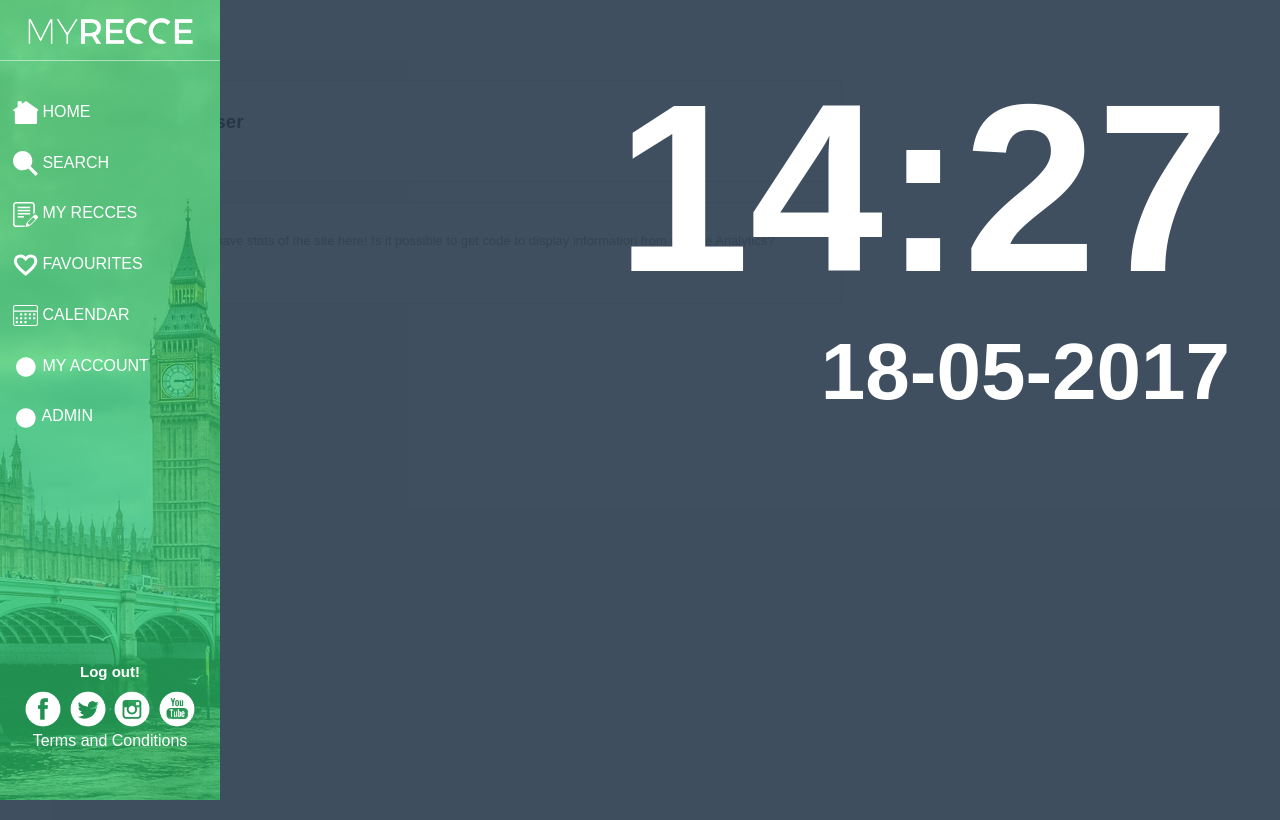
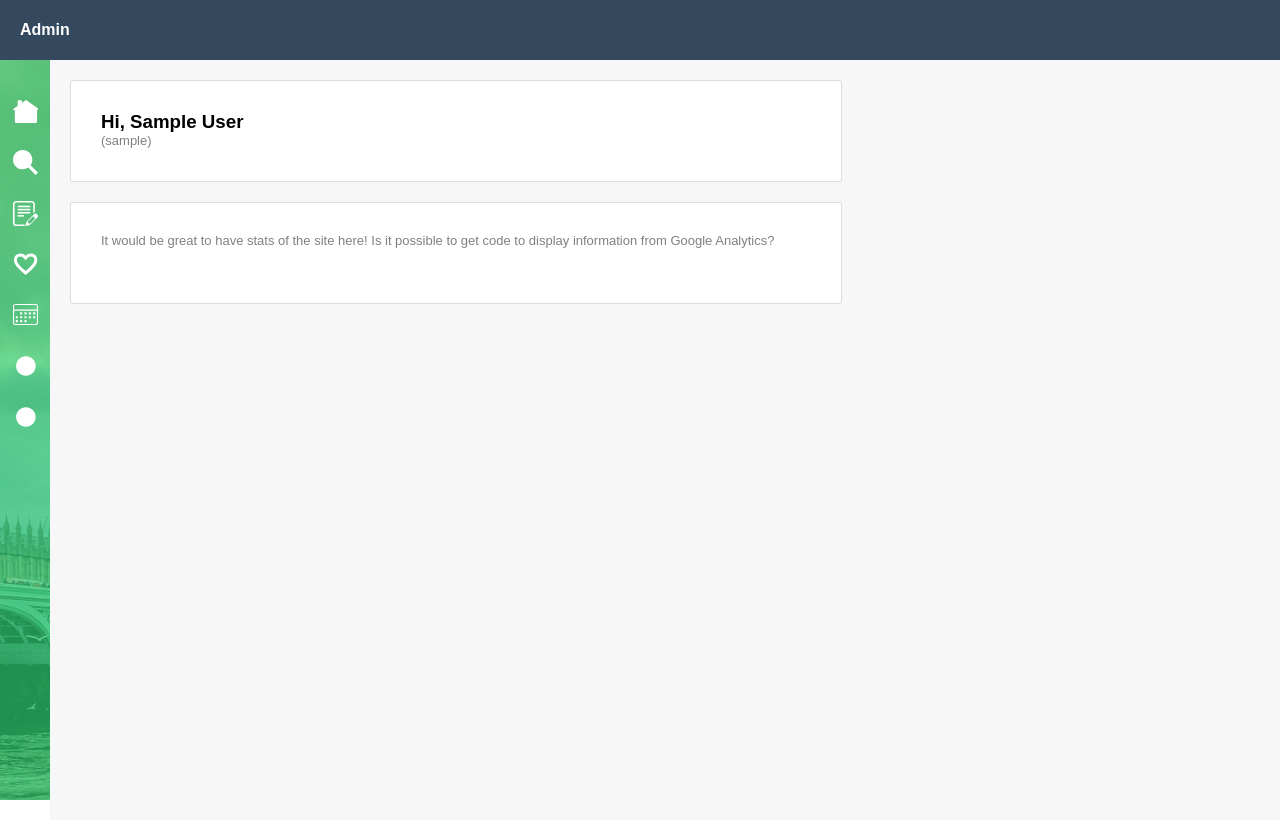
Before and after one commit to JQrdann/myrecce_portal, a PHP site: page /admin.php in a window 1280 px wide. Run offline with PHP 8.4, Linux system fonts and the light colour scheme; the visitor is signed in with stand-in values (Sample User, id 1); some libraries are stand-ins or nearby versions.

Commit message:
Header edit

```diff
--- a/main.css
+++ b/main.css
@@ -13,18 +13,18 @@
 }
 
 header {
-    width: calc(100% - 50px);
+    width: calc(100%);
     height: 60px;
     line-height: 60px;
-    background-color: white;
+    background-color: #34495E;
     position: fixed;
-    z-index: 1;
+    z-index: 2;
     right: 0;
     transition: 0.3s ease;
 }
 
 .page-title {
-    color: grey;
+    color: white;
     float: left;
     margin-left: 20px;
     font-size: 1em;
@@ -36,7 +36,7 @@
     width: 50px;
     text-align: left;
     height: 100vh;
-    z-index: 5;
+    z-index: 2;
     transition: 0.5s ease;
     overflow: hidden;
 }
@@ -71,7 +71,7 @@
   background: rgba(43,60,78, .9);
   padding: 50px;
   color: white;
-  z-index: 4;
+  z-index: 1;
   opacity: 0;
   transition: opacity .3s;
   pointer-events: none;
@@ -115,7 +115,6 @@
 .sidebar-logo {
     height: 60px;
     line-height: 60px;
-    border-bottom: 1px solid rgba(255, 255, 255, 0.5);
     text-align: center;
     margin: 0 auto;
 }
```
